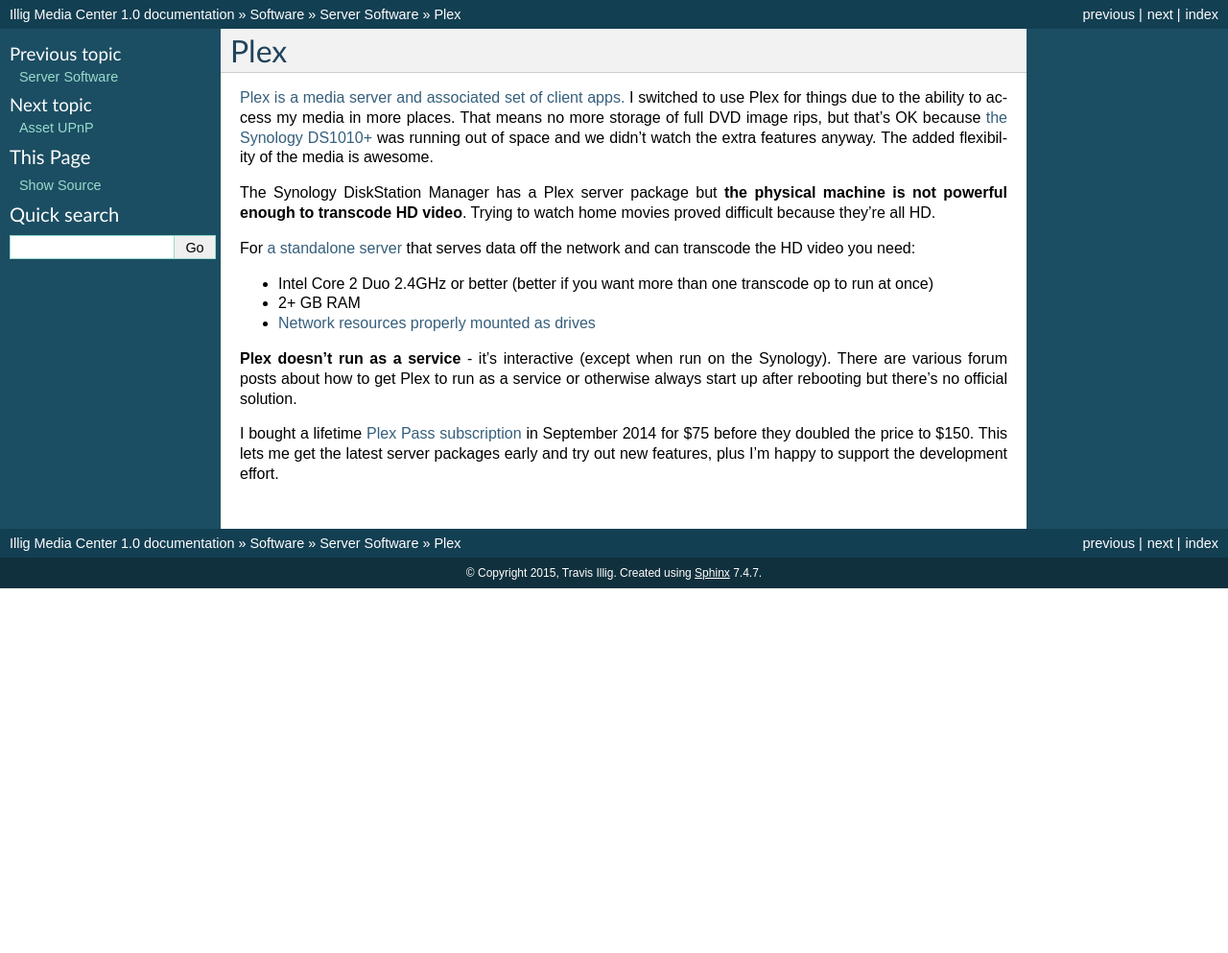
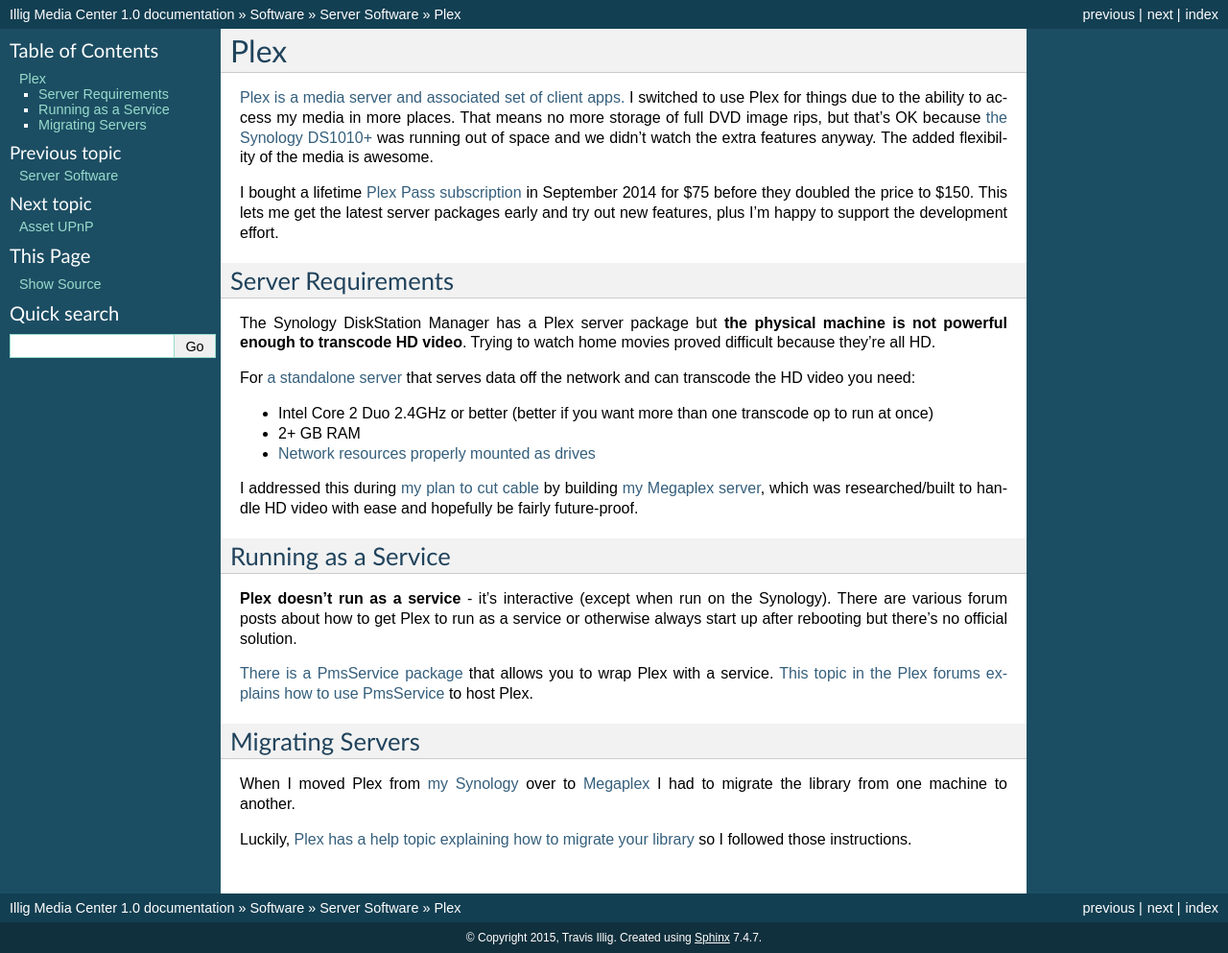
Before and after one commit to tillig/mediacenter, a Sphinx documentation site: the page built from docs/software/serve/plex.rst, in a window 1280 px wide. Shown: the whole page at 96% size. Built offline with Sphinx 7.4.7, drawn with Linux system fonts in a browser that asks for light colours; before the commit the page ends 900 px from its top, so only the background shows below that.

Commit message:
Added Megaplex info.

```diff
--- a/docs/hardware/server/index.rst
+++ b/docs/hardware/server/index.rst
@@ -5,6 +5,7 @@
 .. toctree::
     synologyds1010.rst
     hpex475.rst
+    megaplex.rst
 
 Network Attached Storage Research
 =================================
--- a/docs/index.rst
+++ b/docs/index.rst
@@ -19,7 +19,7 @@
    software/index.rst
    services/index.rst
    formats/index.rst
-   roadmap/index.rst
+   plans/index.rst
    disclaimer.rst
 
 Indices and tables
--- /dev/null
+++ b/docs/plans/cuttingthecable.rst
@@ -0,0 +1,3 @@
+=================
+Cutting the Cable
+=================
--- a/docs/roadmap/index.rst
+++ /dev/null
@@ -1,3 +0,0 @@
-=======
-Roadmap
-=======
--- a/docs/software/serve/plex.rst
+++ b/docs/software/serve/plex.rst
@@ -3,6 +3,10 @@
 ====
 `Plex is a media server and associated set of client apps. <https://plex.tv>`_ I switched to use Plex for things due to the ability to access my media in more places. That means no more storage of full DVD image rips, but that's OK because :doc:`the Synology DS1010+ <../../hardware/server/synologyds1010>` was running out of space and we didn't watch the extra features anyway. The added flexibility of the media is awesome.
 
+I bought a lifetime `Plex Pass subscription <https://plex.tv/subscription/about>`_ in September 2014 for $75 before they doubled the price to $150. This lets me get the latest server packages early and try out new features, plus I'm happy to support the development effort.
+
+Server Requirements
+===================
 The Synology DiskStation Manager has a Plex server package but **the physical machine is not powerful enough to transcode HD video**. Trying to watch home movies proved difficult because they're all HD.
 
 For `a standalone server <https://support.plex.tv/hc/en-us/articles/200375666-Stand-Alone-Server>`_ that serves data off the network and can transcode the HD video you need:
@@ -11,6 +15,16 @@
 - 2+ GB RAM
 - `Network resources properly mounted as drives <https://support.plex.tv/hc/en-us/articles/201122318-Mounting-Network-Resources>`_
 
+I addressed this during :doc:`my plan to cut cable <../../plans/cuttingthecable>` by building :doc:`my Megaplex server <../../hardware/server/megaplex>`, which was researched/built to handle HD video with ease and hopefully be fairly future-proof.
+
+Running as a Service
+====================
 **Plex doesn't run as a service** - it's interactive (except when run on the Synology). There are various forum posts about how to get Plex to run as a service or otherwise always start up after rebooting but there's no official solution.
 
-I bought a lifetime `Plex Pass subscription <https://plex.tv/subscription/about>`_ in September 2014 for $75 before they doubled the price to $150. This lets me get the latest server packages early and try out new features, plus I'm happy to support the development effort.
+`There is a PmsService package <https://github.com/cjmurph/PmsService>`_ that allows you to wrap Plex with a service. `This topic in the Plex forums explains how to use PmsService <https://forums.plex.tv/index.php/topic/93994-pms-as-a-service/>`_ to host Plex.
+
+Migrating Servers
+=================
+When I moved Plex from :doc:`my Synology <../../hardware/server/synologyds1010>` over to :doc:`Megaplex <../../hardware/server/megaplex>` I had to migrate the library from one machine to another.
+
+Luckily, `Plex has a help topic explaining how to migrate your library <https://support.plex.tv/hc/en-us/articles/201370363-Move-an-Install-to-Another-System>`_ so I followed those instructions.
```
Also changed, not shown: docs/hardware/server/megaplex.rst (added, +35 -0 lines), docs/plans/index.rst (added, +8 -0 lines).
